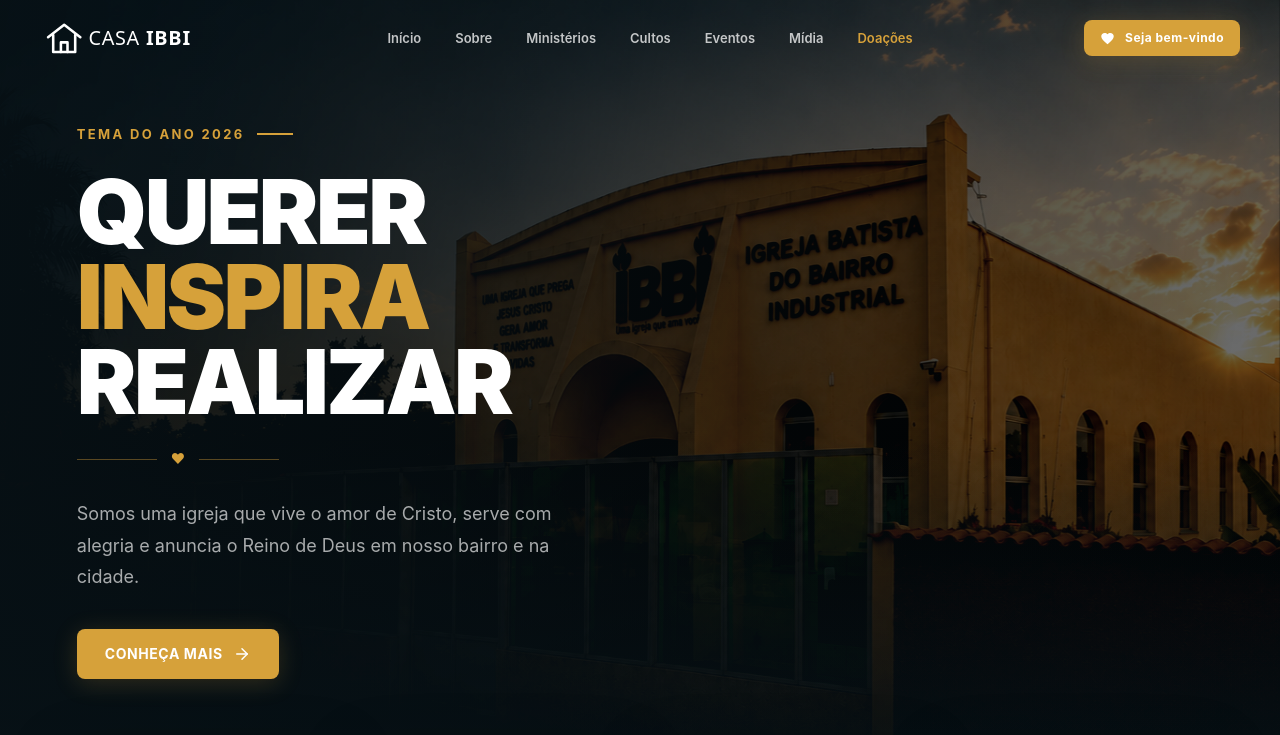
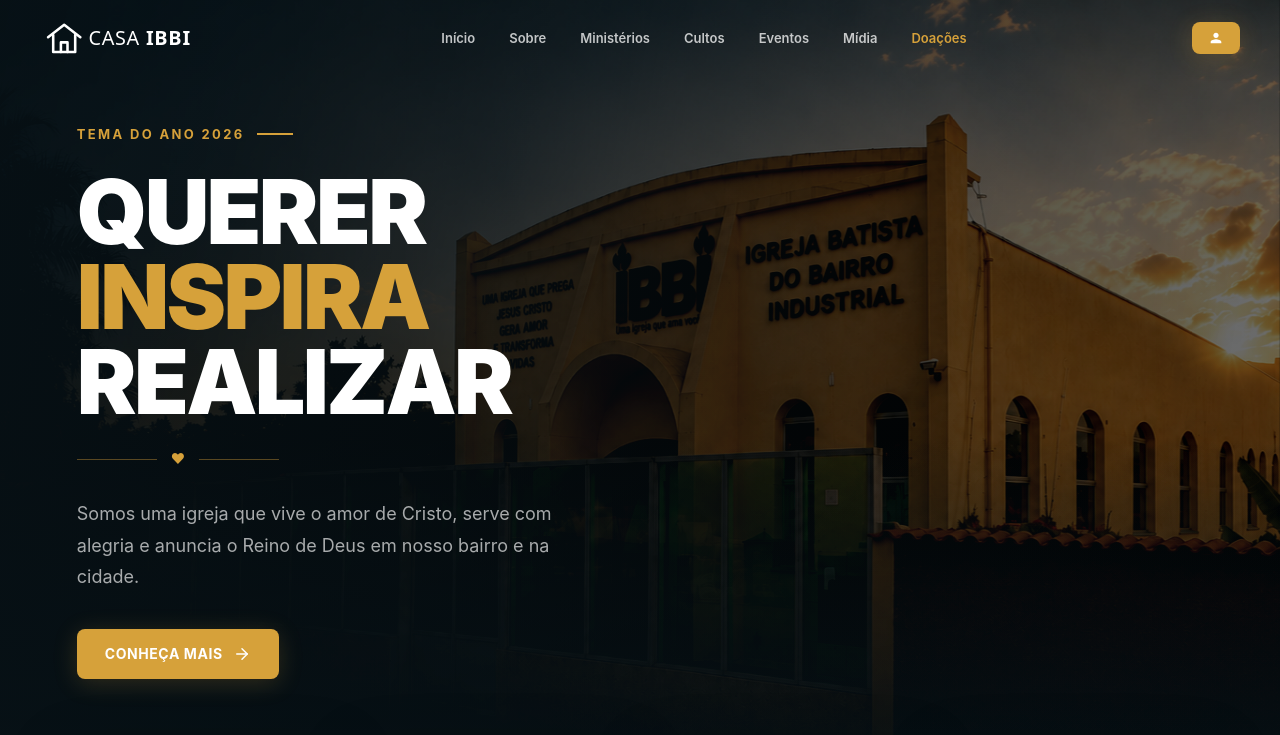
Before and after one commit to Codely24-bot/bilheto, a React (Vite) app: page / in a window 1280 px wide. Shown: the top 735 px of the page. Built offline with nearby package versions, Linux system fonts and the light colour scheme; no server answers.

Commit message:
Replace welcome text with user icon in header

```diff
--- a/src/components/sections/Header.tsx
+++ b/src/components/sections/Header.tsx
@@ -33,9 +33,8 @@
           </nav>
 
           <div className="ibbi-header-cta desktop-only">
-            <a href="/login" className="ibbi-btn ibbi-btn--primary ibbi-btn--small">
-              <svg width="15" height="15" viewBox="0 0 24 24" fill="currentColor" stroke="none"><path d="M12 21.35l-1.45-1.32C5.4 15.36 2 12.28 2 8.5 2 5.42 4.42 3 7.5 3c1.74 0 3.41.81 4.5 2.09C13.09 3.81 14.76 3 16.5 3 19.58 3 22 5.42 22 8.5c0 3.78-3.4 6.86-8.55 11.54L12 21.35z"/></svg>
-              Seja bem-vindo
+            <a href="/login" className="ibbi-btn ibbi-btn--primary ibbi-btn--small" aria-label="Entrar">
+              <svg width="16" height="16" viewBox="0 0 24 24" fill="currentColor" stroke="none"><path d="M12 12c2.21 0 4-1.79 4-4s-1.79-4-4-4-4 1.79-4 4 1.79 4 4 4zm0 2c-2.67 0-8 1.34-8 4v2h16v-2c0-2.66-5.33-4-8-4z"/></svg>
             </a>
           </div>
 
@@ -62,8 +61,8 @@
         </nav>
         <div className="ibbi-mobile-menu-footer ibbi-container">
           <a href="/login" className="ibbi-btn ibbi-btn--primary ibbi-btn--full" onClick={() => setMobileOpen(false)}>
-            <svg width="16" height="16" viewBox="0 0 24 24" fill="currentColor" stroke="none"><path d="M12 21.35l-1.45-1.32C5.4 15.36 2 12.28 2 8.5 2 5.42 4.42 3 7.5 3c1.74 0 3.41.81 4.5 2.09C13.09 3.81 14.76 3 16.5 3 19.58 3 22 5.42 22 8.5c0 3.78-3.4 6.86-8.55 11.54L12 21.35z"/></svg>
-            Seja bem-vindo
+            <svg width="18" height="18" viewBox="0 0 24 24" fill="currentColor" stroke="none"><path d="M12 12c2.21 0 4-1.79 4-4s-1.79-4-4-4-4 1.79-4 4 1.79 4 4 4zm0 2c-2.67 0-8 1.34-8 4v2h16v-2c0-2.66-5.33-4-8-4z"/></svg>
+            Entrar
           </a>
         </div>
       </div>
```
